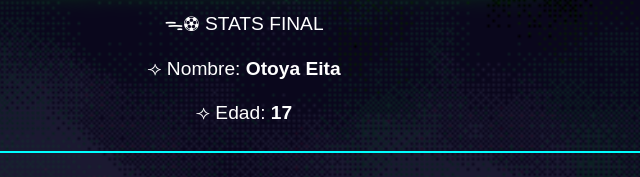
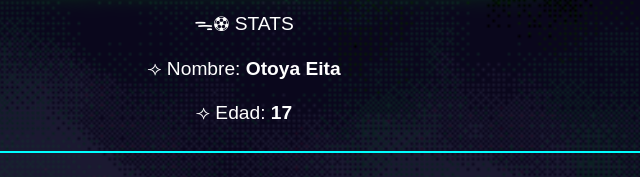
Before and after one commit to julysita/Ficha-Otoya, a plain HTML site: page index.html in a window 1280 px wide. Shown: the part 360-537 px from the top of the page, 396-1036 px from the left. Drawn offline with Linux system fonts and the light colour scheme.

Commit message:
Update index.html

```diff
--- a/index.html
+++ b/index.html
@@ -182,7 +182,7 @@ hr {
   <div class="ficha">
     <img src="logo.png" alt="Logo Blue Lock">
     <h1>𝄖 ｡ #BLUE LOCK PROJECT</h1>
-    <p>ᯓ⚽︎ STATS FINAL</p>
+    <p>ᯓ⚽︎ STATS</p>
     <p>⟢ Nombre: <b>Otoya Eita</b></p>
     <p>⟢ Edad: <b>17</b></p>
     <hr>
```
